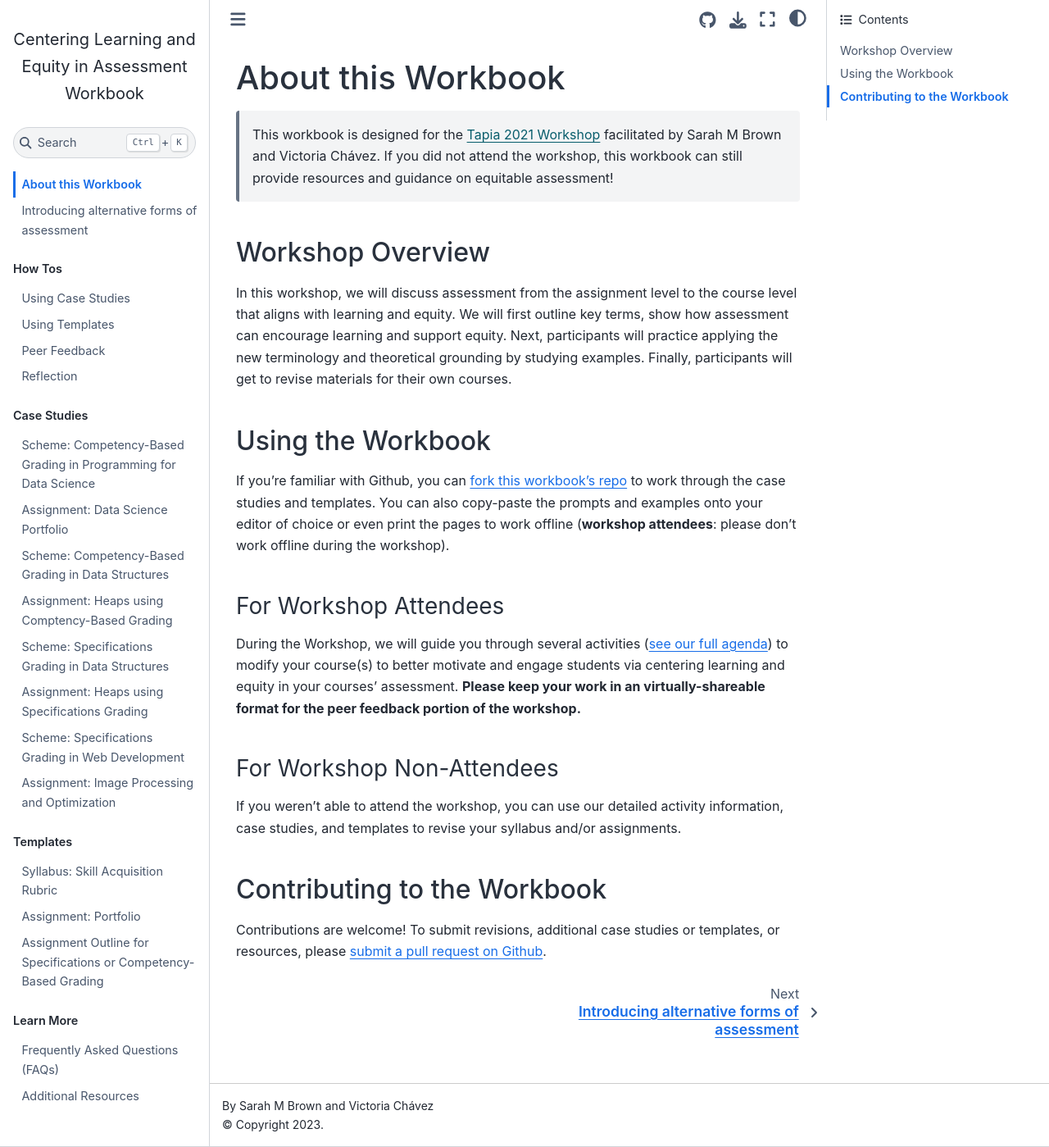
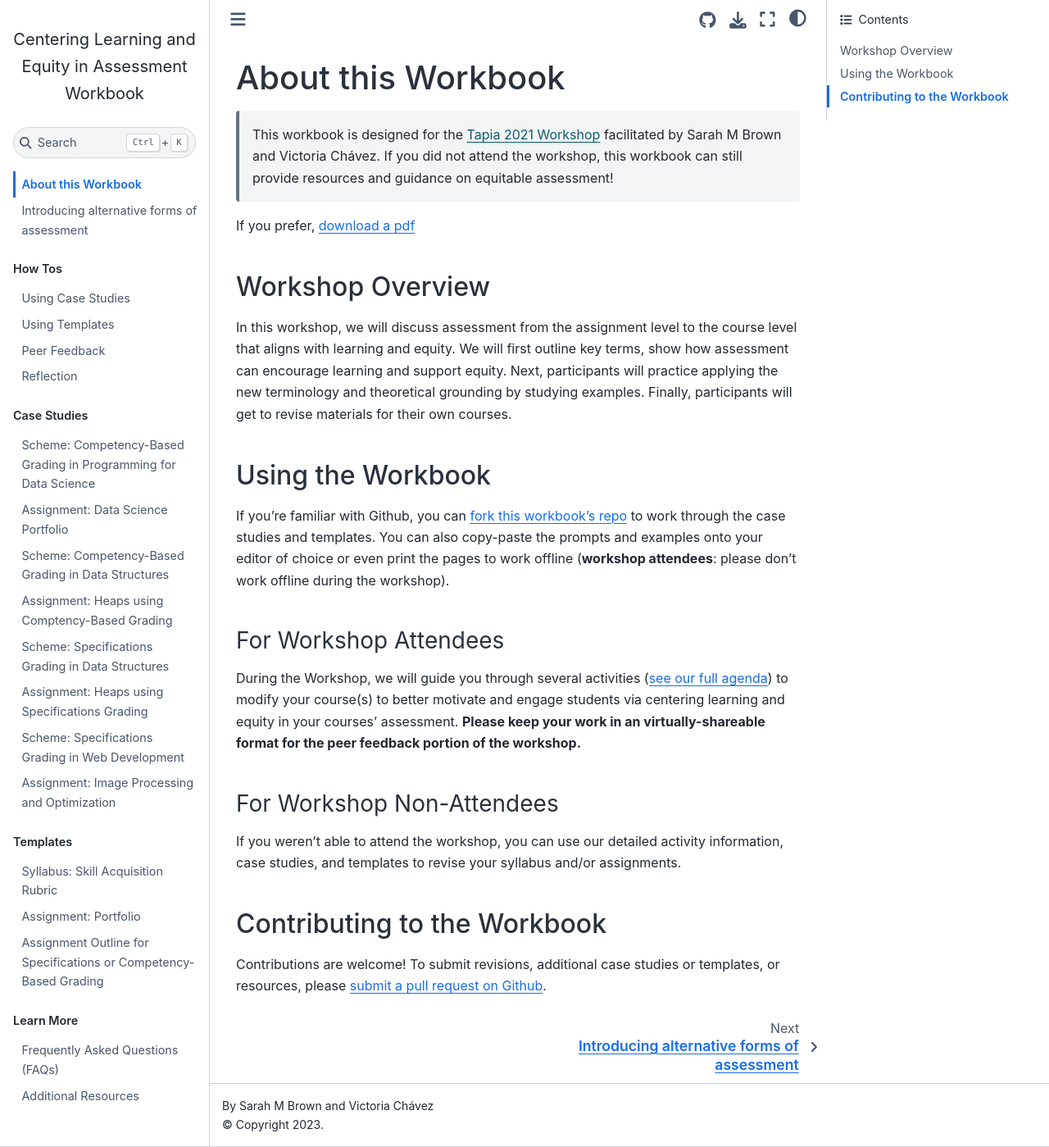
Before and after one commit to grading4learning/workbook, a Jupyter Book: the page built from index.md, in a window 1280 px wide and 1399 px high. Shown: the whole window at 82% size. Built offline with Jupyter Book 1.0.4 settings and Sphinx 7.4.7 and the Sphinx Book theme 1.1.4, drawn with Linux system fonts in a browser that asks for light colours.

Commit message:
pdf link

```diff
--- a/index.md
+++ b/index.md
@@ -1,6 +1,8 @@
 # About this Workbook
 
 > This workbook is designed for the [Tapia 2021 Workshop](https://grading4learning.github.io) facilitated by Sarah M Brown and Victoria Chávez. If you did not attend the workshop, this workbook can still provide resources and guidance on equitable assessment!
+
+If you prefer, [download a pdf](https://grading4learning.github.io/workbook/workbook.pdf)
 
 ## Workshop Overview
 In this workshop, we will discuss assessment from the assignment level to the course level that aligns with learning and equity. We will first outline key terms, show how assessment can encourage learning and support equity. Next, participants will practice applying the new terminology and theoretical grounding by studying examples.  Finally, participants will get to revise materials for their own courses.
```
